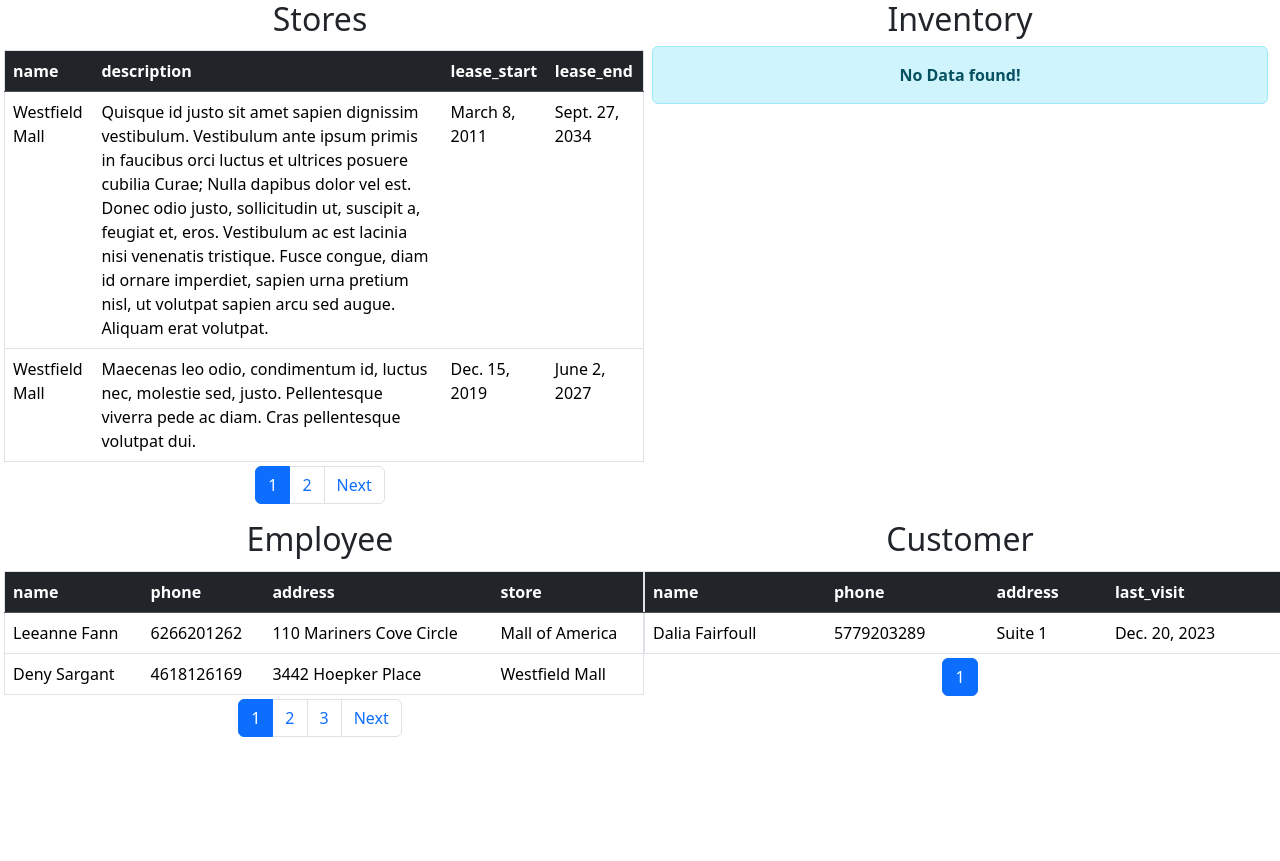
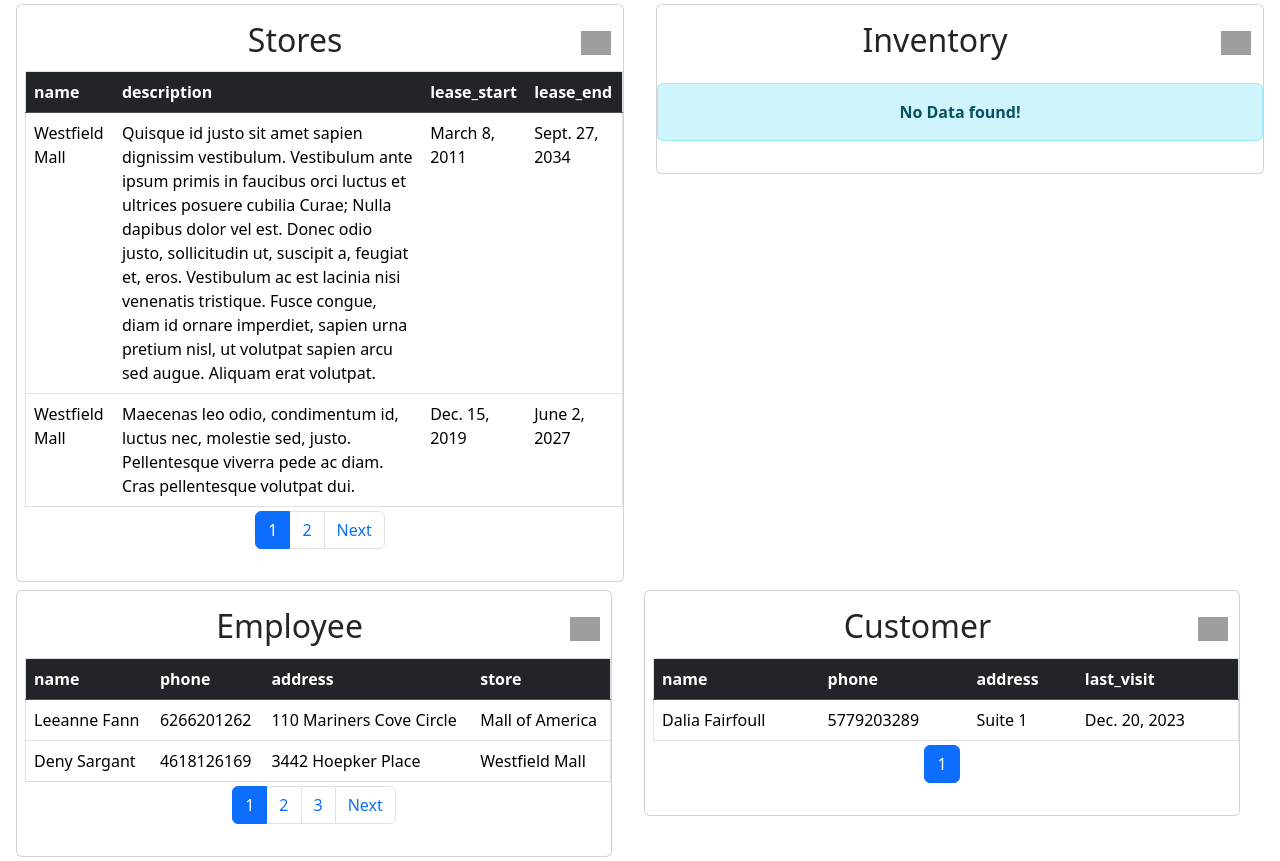
Before and after one commit to rdas6313/Mall_manager, a Django app: page /1/ in a window 1280 px wide. Before the commit the page ends 737 px from the top, so only its background shows below. Run offline with Django 5.2, Linux system fonts and the light colour scheme; data comes from the database, SQL or seed files in the repository; grey boxes are pictures that could not be loaded.

Commit message:
add card with edit link

```diff
--- a/templates/manager/index.html
+++ b/templates/manager/index.html
@@ -3,9 +3,20 @@
 {% block content %}
 <div class="container-fluid">
   <div class="row">
+    <div class="col-12">
+      <div class="row">
+
         <div class="col">
+          <div class="card m-1">
+            <div class="card-body">
               <div class="row">
+                <div class="col-11">
                   <h2 class="text-center">Stores</h2>
+                </div>
+                <div class="col-1 pt-2 text-end">
+                  <a href="#"><img src="https://img.icons8.com/?size=100&id=6697&format=png&color=000000" alt="Logo"
+                      width="30" height="24"></a>
+                </div>
               </div>
               <div class="row">
                 {% include "manager/table.html" with data=store %}
@@ -14,9 +25,22 @@
                 {% include "manager/pagination.html" with page_data=store.page %}
               </div>
             </div>
+          </div>
+        </div>
+
+
         <div class="col">
+          <div class="card m-1">
+            <div class="card-body">
               <div class="row">
+                <div class="col-11">
                   <h2 class="text-center">Inventory</h2>
+                </div>
+                <div class="col-1 pt-2 text-end">
+                  <a href="#"><img src="https://img.icons8.com/?size=100&id=6697&format=png&color=000000" alt="Logo"
+                      width="30" height="24"></a>
+                </div>
+              </div>
             </div>
             <div class="col">
               {% include "manager/table.html" with data=inventory %}
@@ -26,11 +50,24 @@
             </div>
           </div>
         </div>
+
+      </div>
+    </div>
+
+
     <div class="row">
 
       <div class="col">
+        <div class="card m-1">
+          <div class="card-body">
             <div class="row">
+              <div class="col-11">
                 <h2 class="text-center">Employee</h2>
+              </div>
+              <div class="col-1 pt-2 text-end">
+                <a href="#"><img src="https://img.icons8.com/?size=100&id=6697&format=png&color=000000" alt="Logo"
+                    width="30" height="24"></a>
+              </div>
             </div>
             <div class="row">
               {% include "manager/table.html" with data=employee %}
@@ -39,9 +76,21 @@
               {% include "manager/pagination.html" with page_data=employee.page %}
             </div>
           </div>
+        </div>
+      </div>
+
+
       <div class="col">
+        <div class="card m-1">
+          <div class="card-body">
             <div class="row">
+              <div class="col-11">
                 <h2 class="text-center">Customer</h2>
+              </div>
+              <div class="col-1 pt-2 text-end">
+                <a href="#"><img src="https://img.icons8.com/?size=100&id=6697&format=png&color=000000" alt="Logo"
+                    width="30" height="24"></a>
+              </div>
             </div>
             <div class="row">
               {% include "manager/table.html" with data=customer %}
@@ -49,11 +98,16 @@
             <div class="row">
               {% include "manager/pagination.html" with page_data=customer.page %}
             </div>
+
           </div>
 
         </div>
       </div>
 
     </div>
-</container>
+
+  </div>
+</div>
+</div>
+</div>
 {% endblock content %}
```
Lines whose indentation alone changed are shown as unchanged.
